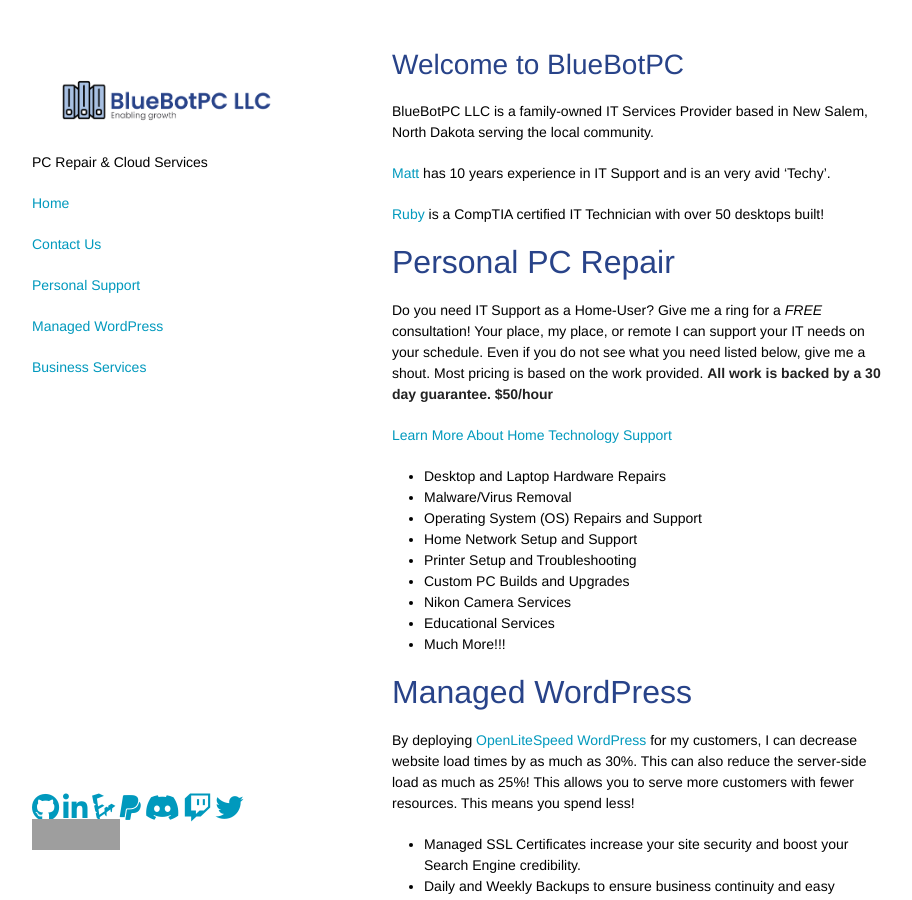
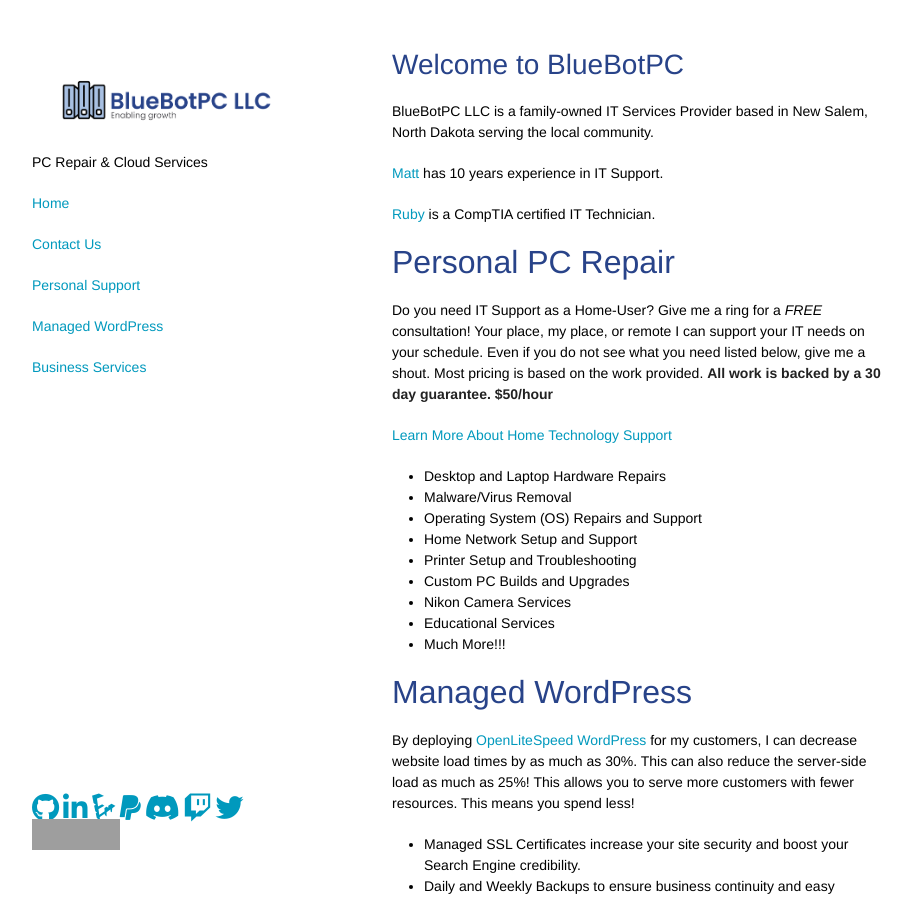
Before and after one commit to GoobyFRS/bluebotpc-web, a Jekyll site: the page built from index.md, in a window 1280 px wide and 900 px high. Shown: the whole window, without its empty margins (178-1090 px from the left). Built offline with Jekyll 4.4.1, drawn with Linux system fonts in a browser that asks for light colours; nearby versions of some CDN libraries; our own code applies the rules of GitHub Pages for plain Markdown files; grey boxes are pictures that could not be loaded.

Commit message:
Update index.md
gammer fix

```diff
--- a/index.md
+++ b/index.md
@@ -2,9 +2,9 @@
 
 BlueBotPC LLC is a family-owned IT Services Provider based in New Salem, North Dakota serving the local community.
 
-[Matt](https://www.mattfaulkner.net) has 10 years experience in IT Support and is an very avid 'Techy'.
+[Matt](https://www.mattfaulkner.net) has 10 years experience in IT Support.
 
-[Ruby](https://www.mattfaulkner.net/about/ruby/) is a CompTIA certified IT Technician with over 50 desktops built!
+[Ruby](https://www.mattfaulkner.net/about/ruby/) is a CompTIA certified IT Technician.
 
 ## Personal PC Repair
 
```
